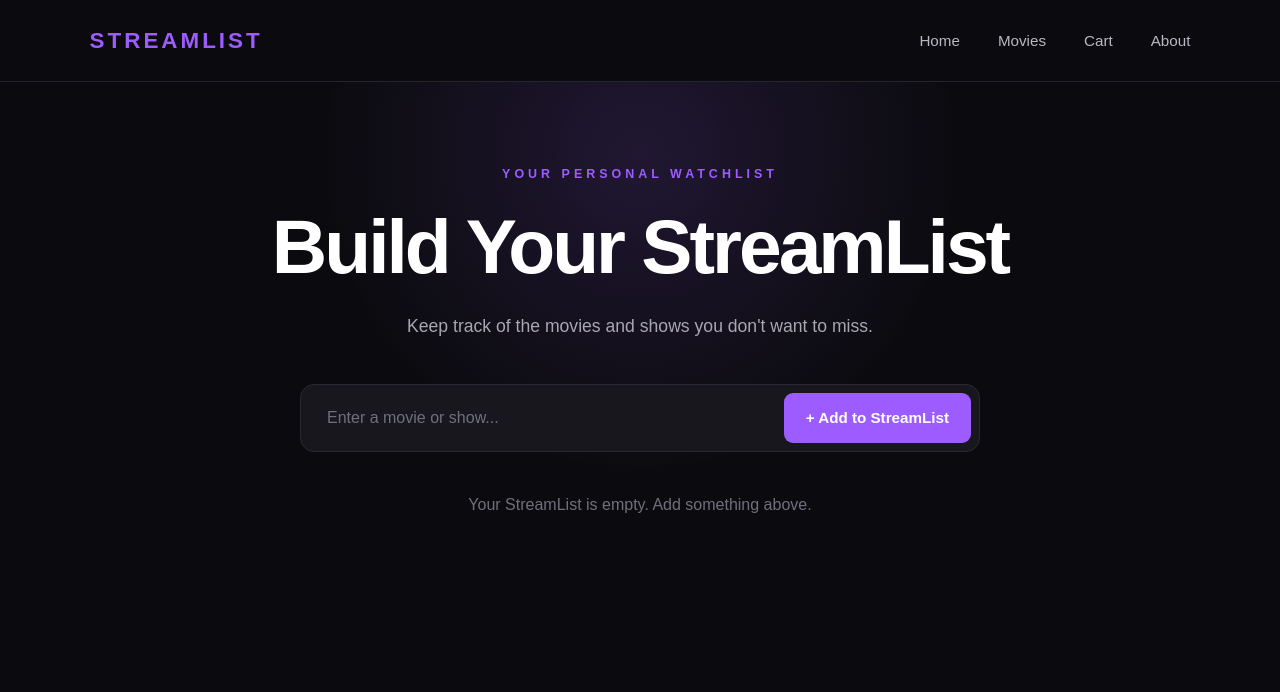
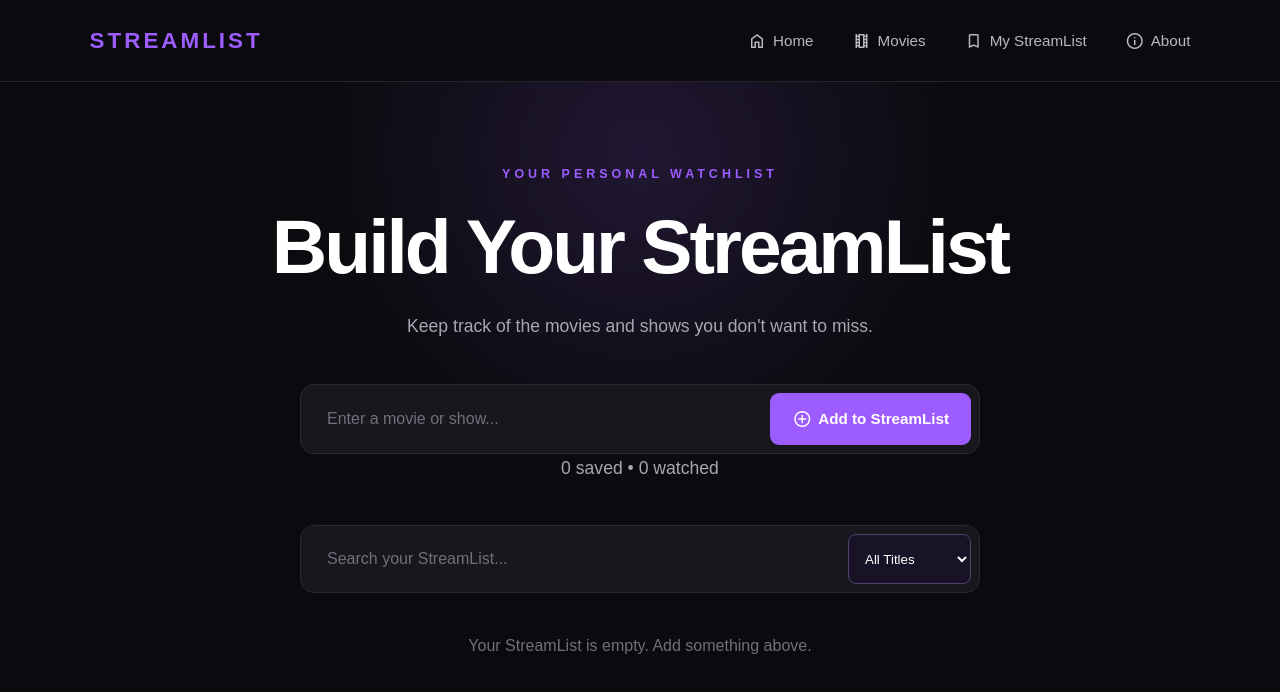
Before and after one commit to 850allen44-hub/StreamList, a React (Vite) app: page / in a window 1280 px wide. Shown: the top 692 px of the page. Built offline with nearby package versions, Linux system fonts and the light colour scheme.

Commit message:
Week 2 StreamList feature updates

```diff
--- a/src/App.css
+++ b/src/App.css
@@ -451,3 +451,57 @@ body {
   color: #9852ff;
   font-size: 18px;
 }
+
+
+/* Week 2 improvements */
+
+.material-symbols-outlined {
+  font-size: 20px;
+  vertical-align: middle;
+  line-height: 1;
+}
+
+.nav-links a {
+  display: inline-flex;
+  align-items: center;
+  gap: 6px;
+}
+
+.stream-actions button,
+.cart-item button,
+.movie-details button,
+.stream-form button {
+  display: inline-flex;
+  align-items: center;
+  justify-content: center;
+  gap: 6px;
+}
+
+.stream-info,
+.cart-info {
+  display: flex;
+  align-items: center;
+  gap: 10px;
+}
+
+.stream-form select {
+  padding: 12px;
+  border-radius: 8px;
+  background: #181326;
+  color: white;
+  border: 1px solid #514269;
+}
+
+.stream-info input {
+  padding: 10px;
+  border-radius: 8px;
+  background: #181326;
+  color: white;
+  border: 1px solid #7962a6;
+}
+
+.stream-title.watched,
+.stream-item.watched .stream-title {
+  text-decoration: line-through;
+  opacity: 0.65;
+}
--- a/src/App.jsx
+++ b/src/App.jsx
@@ -1,28 +1,48 @@
+
 import { useEffect, useState } from "react";
-import { BrowserRouter, Routes, Route, Link } from "react-router-dom";
+import {
+  BrowserRouter,
+  Routes,
+  Route,
+  Link,
+  NavLink,
+} from "react-router-dom";
 import "./App.css";
 
+// Google's Material Symbols icon component
+function Icon({ name }) {
+  return (
+    <span className="material-symbols-outlined" aria-hidden="true">
+      {name}
+    </span>
+  );
+}
+
 function StreamList({ items, setItems }) {
+  const [editingId, setEditingId] = useState(null);
+  const [editTitle, setEditTitle] = useState("");
+  const [search, setSearch] = useState("");
+  const [filter, setFilter] = useState("all");
+
   const handleSubmit = (event) => {
     event.preventDefault();
 
     const title = event.target.elements.title.value.trim();
-
     if (!title) return;
 
     const newItem = {
-      id: Date.now(),
-      title: title,
+      id: crypto.randomUUID(),
+      title,
       watched: false,
     };
 
-    console.log(newItem);
+    setItems((previous) => [...previous, newItem]);
     event.target.reset();
   };
 
   const toggleWatched = (id) => {
-    setItems(
-      items.map((item) =>
+    setItems((previous) =>
+      previous.map((item) =>
         item.id === id
           ? { ...item, watched: !item.watched }
           : item
@@ -31,8 +51,51 @@ function StreamList({ items, setItems }) {
   };
 
   const removeItem = (id) => {
-    setItems(items.filter((item) => item.id !== id));
+    setItems((previous) =>
+      previous.filter((item) => item.id !== id)
+    );
+
+    if (editingId === id) {
+      setEditingId(null);
+      setEditTitle("");
+    }
   };
+
+  const startEditing = (item) => {
+    setEditingId(item.id);
+    setEditTitle(item.title);
+  };
+
+  const saveEdit = (id) => {
+    const updatedTitle = editTitle.trim();
+    if (!updatedTitle) return;
+
+    setItems((previous) =>
+      previous.map((item) =>
+        item.id === id
+          ? { ...item, title: updatedTitle }
+          : item
+      )
+    );
+
+    setEditingId(null);
+    setEditTitle("");
+  };
+
+  const filteredItems = items.filter((item) => {
+    const matchesSearch = item.title
+      .toLowerCase()
+      .includes(search.toLowerCase());
+
+    const matchesFilter =
+      filter === "all" ||
+      (filter === "watched" && item.watched) ||
+      (filter === "unwatched" && !item.watched);
+
+    return matchesSearch && matchesFilter;
+  });
+
+  const watchedCount = items.filter((item) => item.watched).length;
 
   return (
     <main className="page">
@@ -50,35 +113,128 @@ function StreamList({ items, setItems }) {
             type="text"
             name="title"
             placeholder="Enter a movie or show..."
+            aria-label="Movie or show title"
             required
           />
 
-          <button type="submit">+ Add to StreamList</button>
+          <button type="submit">
+            <Icon name="add_circle" /> Add to StreamList
+          </button>
         </form>
 
+        <p className="subtitle">
+          {items.length} saved • {watchedCount} watched
+        </p>
+
+        <div className="stream-form">
+          <input
+            type="search"
+            placeholder="Search your StreamList..."
+            value={search}
+            onChange={(event) => setSearch(event.target.value)}
+            aria-label="Search saved titles"
+          />
+
+          <select
+            value={filter}
+            onChange={(event) => setFilter(event.target.value)}
+            aria-label="Filter watchlist"
+          >
+            <option value="all">All Titles</option>
+            <option value="unwatched">Not Watched</option>
+            <option value="watched">Watched</option>
+          </select>
+        </div>
+
         <div className="stream-list">
-          {items.length === 0 ? (
+          {filteredItems.length === 0 ? (
             <p className="empty-message">
-              Your StreamList is empty. Add something above.
+              {items.length === 0
+                ? "Your StreamList is empty. Add something above."
+                : "No titles match your search or filter."}
             </p>
           ) : (
-            items.map((item) => (
+            filteredItems.map((item) => (
               <div
-                className={`stream-item ${item.watched ? "watched" : ""}`}
+                className={`stream-item ${
+                  item.watched ? "watched" : ""
+                }`}
                 key={item.id}
               >
                 <div className="stream-info">
-                  <span className="play-icon">▶</span>
-                  <span className="stream-title">{item.title}</span>
+                  <span className="play-icon">
+                    <Icon name="movie" />
+                  </span>
+
+                  {editingId === item.id ? (
+                    <input
+                      type="text"
+                      value={editTitle}
+                      aria-label="Edit movie title"
+                      onChange={(event) =>
+                        setEditTitle(event.target.value)
+                      }
+                      onKeyDown={(event) => {
+                        if (event.key === "Enter") {
+                          saveEdit(item.id);
+                        }
+                        if (event.key === "Escape") {
+                          setEditingId(null);
+                          setEditTitle("");
+                        }
+                      }}
+                    />
+                  ) : (
+                    <span className="stream-title">
+                      {item.title}
+                    </span>
+                  )}
                 </div>
 
                 <div className="stream-actions">
+                  {editingId === item.id ? (
+                    <>
+                      <button
+                        type="button"
+                        onClick={() => saveEdit(item.id)}
+                      >
+                        <Icon name="save" /> Save
+                      </button>
+
+                      <button
+                        type="button"
+                        onClick={() => {
+                          setEditingId(null);
+                          setEditTitle("");
+                        }}
+                      >
+                        Cancel
+                      </button>
+                    </>
+                  ) : (
+                    <>
+                      <button
+                        type="button"
+                        onClick={() => startEditing(item)}
+                      >
+                        <Icon name="edit" /> Edit
+                      </button>
+
                       <button
                         type="button"
                         className="watch-button"
                         onClick={() => toggleWatched(item.id)}
                       >
-                    {item.watched ? "✓ Watched" : "Mark Watched"}
+                        <Icon
+                          name={
+                            item.watched
+                              ? "check_circle"
+                              : "visibility"
+                          }
+                        />
+                        {item.watched
+                          ? "Watched"
+                          : "Mark Watched"}
                       </button>
 
                       <button
@@ -86,8 +242,10 @@ function StreamList({ items, setItems }) {
                         className="remove-button"
                         onClick={() => removeItem(item.id)}
                       >
-                    Remove
+                        <Icon name="delete" /> Remove
                       </button>
+                    </>
+                  )}
                 </div>
               </div>
             ))
@@ -100,33 +258,60 @@ function StreamList({ items, setItems }) {
 
 function Movies({ items, setItems }) {
   const movies = [
-    { id: 1, title: "The Batman", year: "2022", genre: "Action" },
-    { id: 2, title: "Dune: Part Two", year: "2024", genre: "Sci-Fi" },
-    { id: 3, title: "John Wick: Chapter 4", year: "2023", genre: "Action" },
+    {
+      id: 1,
+      title: "The Batman",
+      year: "2022",
+      genre: "Action",
+    },
+    {
+      id: 2,
+      title: "Dune: Part Two",
+      year: "2024",
+      genre: "Sci-Fi",
+    },
+    {
+      id: 3,
+      title: "John Wick: Chapter 4",
+      year: "2023",
+      genre: "Action",
+    },
     {
       id: 4,
       title: "Spider-Man: Across the Spider-Verse",
       year: "2023",
       genre: "Animation",
     },
-    { id: 5, title: "Creed III", year: "2023", genre: "Drama" },
-    { id: 6, title: "Godzilla x Kong", year: "2024", genre: "Action" },
+    {
+      id: 5,
+      title: "Creed III",
+      year: "2023",
+      genre: "Drama",
+    },
+    {
+      id: 6,
+      title: "Godzilla x Kong",
+      year: "2024",
+      genre: "Action",
+    },
   ];
 
   const addMovie = (movie) => {
     const alreadyAdded = items.some(
-      (item) => item.title.toLowerCase() === movie.title.toLowerCase()
+      (item) =>
+        item.title.toLowerCase() === movie.title.toLowerCase()
     );
 
     if (alreadyAdded) return;
 
-    const newItem = {
-      id: Date.now(),
+    setItems((previous) => [
+      ...previous,
+      {
+        id: crypto.randomUUID(),
         title: movie.title,
         watched: false,
-    };
-
-    setItems([...items, newItem]);
+      },
+    ]);
   };
 
   return (
@@ -143,17 +328,19 @@ function Movies({ items, setItems }) {
           {movies.map((movie) => {
             const alreadyAdded = items.some(
               (item) =>
-                item.title.toLowerCase() === movie.title.toLowerCase()
+                item.title.toLowerCase() ===
+                movie.title.toLowerCase()
             );
 
             return (
               <div className="movie-card" key={movie.id}>
                 <div className="movie-poster">
-                  <span>▶</span>
+                  <Icon name="theaters" />
                 </div>
 
                 <div className="movie-details">
                   <h2>{movie.title}</h2>
+
                   <p>
                     {movie.year} • {movie.genre}
                   </p>
@@ -163,7 +350,16 @@ function Movies({ items, setItems }) {
                     onClick={() => addMovie(movie)}
                     disabled={alreadyAdded}
                   >
-                    {alreadyAdded ? "✓ Added" : "+ Add to StreamList"}
+                    <Icon
+                      name={
+                        alreadyAdded
+                          ? "check_circle"
+                          : "add_circle"
+                      }
+                    />
+                    {alreadyAdded
+                      ? "Added"
+                      : "Add to StreamList"}
                   </button>
                 </div>
               </div>
@@ -175,32 +371,29 @@ function Movies({ items, setItems }) {
   );
 }
 
-function Cart() {
-  const [items, setItems] = useState(() => {
-    const savedItems = localStorage.getItem("streamList");
-    return savedItems ? JSON.parse(savedItems) : [];
-  });
+function Cart({ items, setItems }) {
+  const removeItem = (id) => {
+    setItems((previous) =>
+      previous.filter((item) => item.id !== id)
+    );
+  };
 
-  const removeItem = (id) => {
-    const updatedItems = items.filter((item) => item.id !== id);
-    setItems(updatedItems);
-    localStorage.setItem("streamList", JSON.stringify(updatedItems));
-  };
   const toggleWatched = (id) => {
-  const updatedItems = items.map((item) =>
+    setItems((previous) =>
+      previous.map((item) =>
         item.id === id
           ? { ...item, watched: !item.watched }
           : item
+      )
     );
+  };
 
-  setItems(updatedItems);
-  localStorage.setItem("streamList", JSON.stringify(updatedItems));
-};
   return (
     <main className="page">
       <div className="hero cart-hero">
         <p className="eyebrow">YOUR COLLECTION</p>
         <h1>My StreamList</h1>
+
         <p className="subtitle">
           {items.length === 0
             ? "Your StreamList is empty."
@@ -213,24 +406,44 @@ function Cart() {
           {items.map((item) => (
             <div className="cart-item" key={item.id}>
               <div className="cart-info">
-                <span className="play-icon">▶</span>
-                <span className={item.watched ? "stream-title watched" : "stream-title"}>
+                <span className="play-icon">
+                  <Icon name="movie" />
+                </span>
+
+                <span
+                  className={
+                    item.watched
+                      ? "stream-title watched"
+                      : "stream-title"
+                  }
+                >
                   {item.title}
                 </span>
               </div>
+
               <button
                 type="button"
                 className="watch-button"
                 onClick={() => toggleWatched(item.id)}
               >
-    {item.watched ? "✓ Watched" : "Mark Watched"}
+                <Icon
+                  name={
+                    item.watched
+                      ? "check_circle"
+                      : "visibility"
+                  }
+                />
+                {item.watched
+                  ? "Watched"
+                  : "Mark Watched"}
               </button>
+
               <button
                 type="button"
                 className="cart-remove"
                 onClick={() => removeItem(item.id)}
               >
-                Remove
+                <Icon name="delete" /> Remove
               </button>
             </div>
           ))}
@@ -248,7 +461,8 @@ function About() {
         <h1>StreamList</h1>
 
         <p className="subtitle">
-          A simple way to keep track of movies and shows you want to watch.
+          A simple way to keep track of movies and shows
+          you want to watch.
         </p>
       </div>
     </main>
@@ -257,12 +471,19 @@ function About() {
 
 function App() {
   const [items, setItems] = useState(() => {
+    try {
       const savedItems = localStorage.getItem("streamList");
       return savedItems ? JSON.parse(savedItems) : [];
+    } catch {
+      return [];
+    }
   });
 
   useEffect(() => {
-    localStorage.setItem("streamList", JSON.stringify(items));
+    localStorage.setItem(
+      "streamList",
+      JSON.stringify(items)
+    );
   }, [items]);
 
   return (
@@ -273,27 +494,53 @@ function App() {
         </Link>
 
         <div className="nav-links">
-          <Link to="/">Home</Link>
-          <Link to="/movies">Movies</Link>
-          <Link to="/cart">Cart</Link>
-          <Link to="/about">About</Link>
+          <NavLink to="/" end>
+            <Icon name="home" /> Home
+          </NavLink>
+
+          <NavLink to="/movies">
+            <Icon name="theaters" /> Movies
+          </NavLink>
+
+          <NavLink to="/cart">
+            <Icon name="bookmark" /> My StreamList
+          </NavLink>
+
+          <NavLink to="/about">
+            <Icon name="info" /> About
+          </NavLink>
         </div>
       </nav>
 
       <Routes>
         <Route
           path="/"
-          element={<StreamList items={items} setItems={setItems} />}
+          element={
+            <StreamList
+              items={items}
+              setItems={setItems}
+            />
+          }
         />
 
         <Route
           path="/movies"
-          element={<Movies items={items} setItems={setItems} />}
+          element={
+            <Movies
+              items={items}
+              setItems={setItems}
+            />
+          }
         />
 
         <Route
           path="/cart"
-          element={<Cart items={items} />}
+          element={
+            <Cart
+              items={items}
+              setItems={setItems}
+            />
+          }
         />
 
         <Route path="/about" element={<About />} />
```
Also changed, not shown: index.html (+7 -0 lines). Lines whose indentation alone changed are shown as unchanged.
